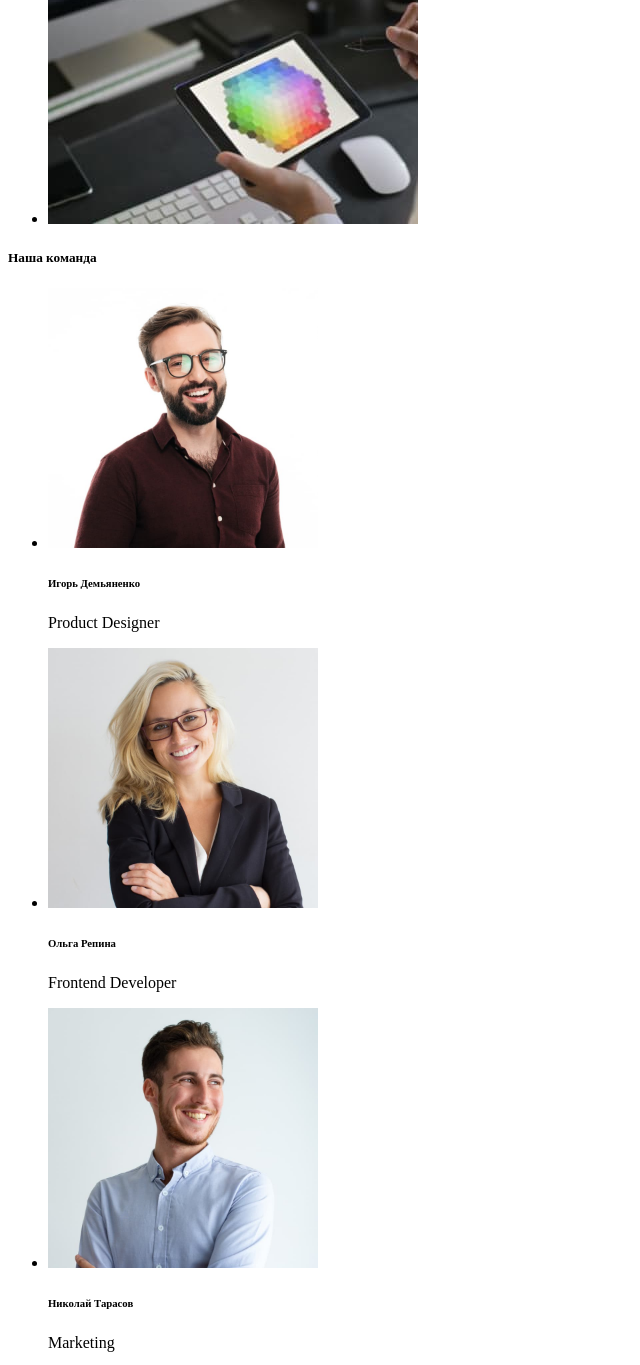
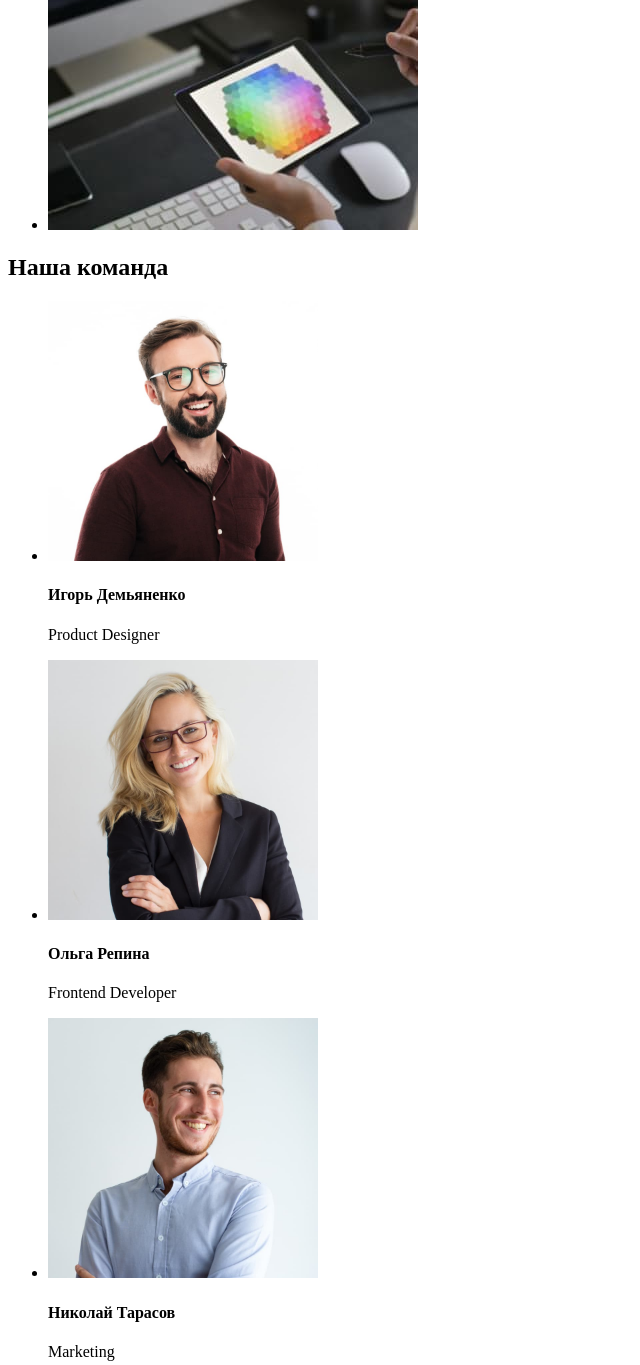
Before and after one commit to lassandra85/goit-markup-hw-01, a plain HTML site: page index.html in a window 1280 px wide. Shown: the part 1254-2619 px from the top of the page, without its empty margins (0-640 px from the left). Drawn offline with Linux system fonts and the light colour scheme.

Commit message:
popravka semantiki

```diff
--- a/index.html
+++ b/index.html
@@ -68,7 +68,7 @@
       </section>
 
       <section>
-        <h4>Чем мы занимаемся</h4>
+        <h2>Чем мы занимаемся</h2>
         <ul>
           <li>
             <img
@@ -93,17 +93,17 @@
       </section>
 
       <section>
-        <h5>Наша команда</h5>
+        <h2>Наша команда</h2>
         <ul>
           <li>
             <img src="./images/ylibvo4kax.jpg" alt="парень улыбается в очках" width="270" />
-            <h6>Игорь Демьяненко</h6>
+            <h4>Игорь Демьяненко</h4>
             <p>Product Designer</p>
           </li>
 
           <li>
             <img src="./images/devblondvo4kax.jpg" alt="девушка улыбается в очках" width="270" />
-            <h6>Ольга Репина</h6>
+            <h4>Ольга Репина</h4>
             <p>Frontend Developer</p>
           </li>
 
@@ -113,13 +113,13 @@
               alt="парень улыбается со сложенными руками на грудях"
               width="270"
             />
-            <h6>Николай Тарасов</h6>
+            <h4>Николай Тарасов</h4>
             <p>Marketing</p>
           </li>
 
           <li>
             <img src="./images/parvo4kax.jpg" alt="парень в очках" width="270" />
-            <h6>Михаил Ермаков</h6>
+            <h4>Михаил Ермаков</h4>
             <p>UI Designer</p>
           </li>
         </ul>
```
